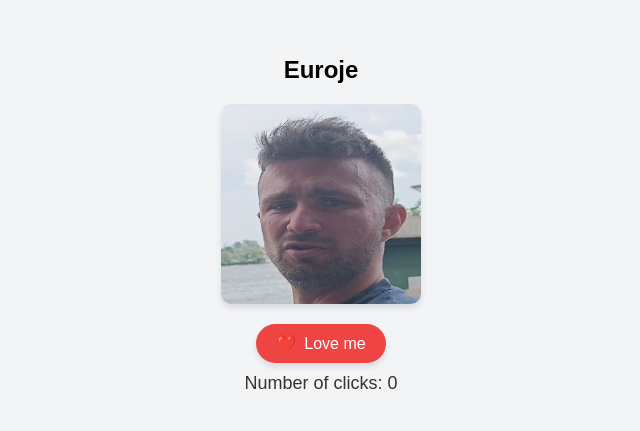
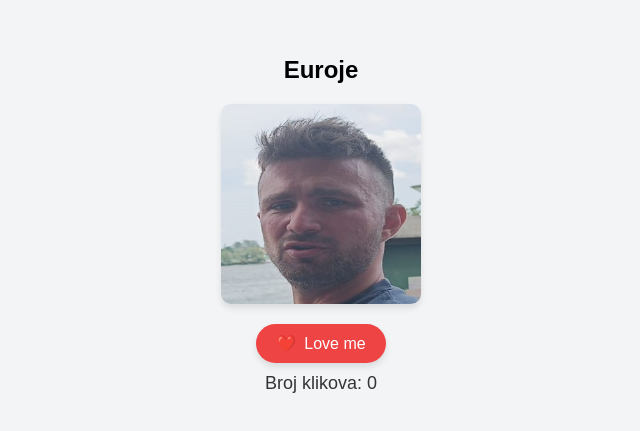
Before and after one commit to NikolaBj/PovecajHrca, a plain HTML site: page index.html in a window 1280 px wide. Shown: the part 183-614 px from the top of the page, 319-959 px from the left. Drawn offline with Linux system fonts and the light colour scheme.

Commit message:
Update index.html

```diff
--- a/index.html
+++ b/index.html
@@ -70,7 +70,8 @@
     const counter = document.getElementById('clickCounter');
     let currentSize = 200; // Početna veličina
     const maxSize = 500;   // Maksimalna veličina
-    let clickCount = 0;    // Broj klikova
+    let clickCount = localStorage.getItem('clickCount') || 0;
+    counter.textContent = `Broj klikova: ${clickCount}`; // Prikaz trenutnog broja klikova
 
     button.addEventListener('click', () => {
       if (currentSize < maxSize) {
```
